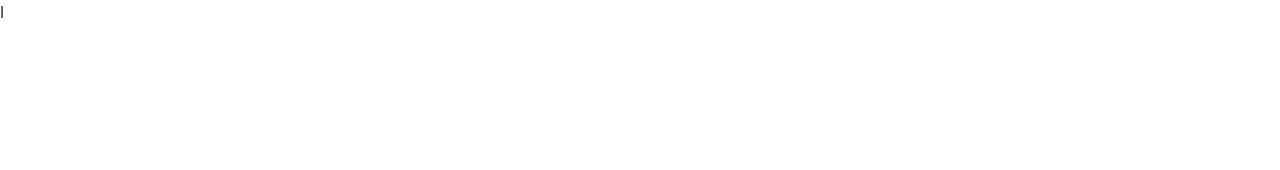
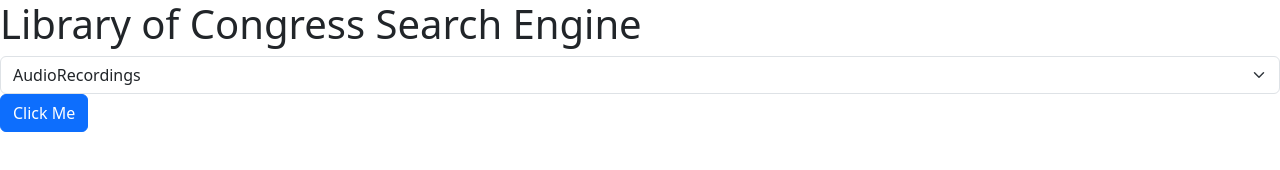
Before and after one commit to Stewpra/congrees-library, a plain HTML site: page index.html in a window 1280 px wide. Drawn offline with nearby package versions, Linux system fonts and the light colour scheme.

Commit message:
created form using jquery

```diff
--- a/assets/form.js
+++ b/assets/form.js
@@ -0,0 +1,74 @@
+// get references needed for form logic
+const formContainer = $('#form-container');
+
+function generateDropdownList() {
+  const dropdownOptions = [
+    {
+      value: 'audio',
+      display: 'AudioRecordings',
+    },
+    {
+      value: 'books',
+      display: 'Books/PrintedMaterial',
+    },
+    {
+      value: 'film-and-videos',
+      display: 'Film, Videos',
+    },
+    {
+      value: 'legislation',
+      display: 'Legislation',
+    },
+    {
+      value: 'manuscripts',
+      display: 'Manuscripts/Mixed Material',
+    },
+    {
+      value: 'maps',
+      display: 'Maps',
+    },
+    {
+      value: 'newspapers',
+      display: 'Newspapers',
+    },
+    {
+      value: 'photos',
+      display: 'Photos, Print, Drawings',
+    },
+    {
+      value: 'notated-music',
+      display: 'Printed Music (such as sheet music)',
+    },
+    {
+      value: 'web-archive',
+      display: 'Web Archives',
+    },
+  ];
+
+  const dropdownEls = dropdownOptions.map(({ value, display }) => {
+    const dropdownEl = $(`<option value="${value}">`);
+    dropdownEl.text(display);
+    return dropdownEl;
+  });
+  return dropdownEls;
+}
+function createForm() {
+  // create all elements
+  const form = $('<form>');
+  const headingEl = $('<h1>');
+  const input = $('<input type="text" class="form-control" >');
+  const dropdown = $('<select class="form-select">');
+  const submit = $('<button type="submit" class="btn btn-primary">');
+
+  // build elements
+  headingEl.text('Library of Congress Search Engine');
+  dropdown.html(generateDropdownList());
+  submit.text('Click Me');
+
+  //place all elements
+  form.append(headingEl).append(dropdown).append(submit);
+
+  formContainer.append(form);
+}
+
+createForm();
--- a/assets/script.js
+++ /dev/null
@@ -1,2 +0,0 @@
-const testEl = $('<div>');
-console.log(testEl);
--- a/index.html
+++ b/index.html
@@ -26,4 +26,3 @@
     <script src="./assets/script.js"></script>
   </body>
 </html>
-l
```
